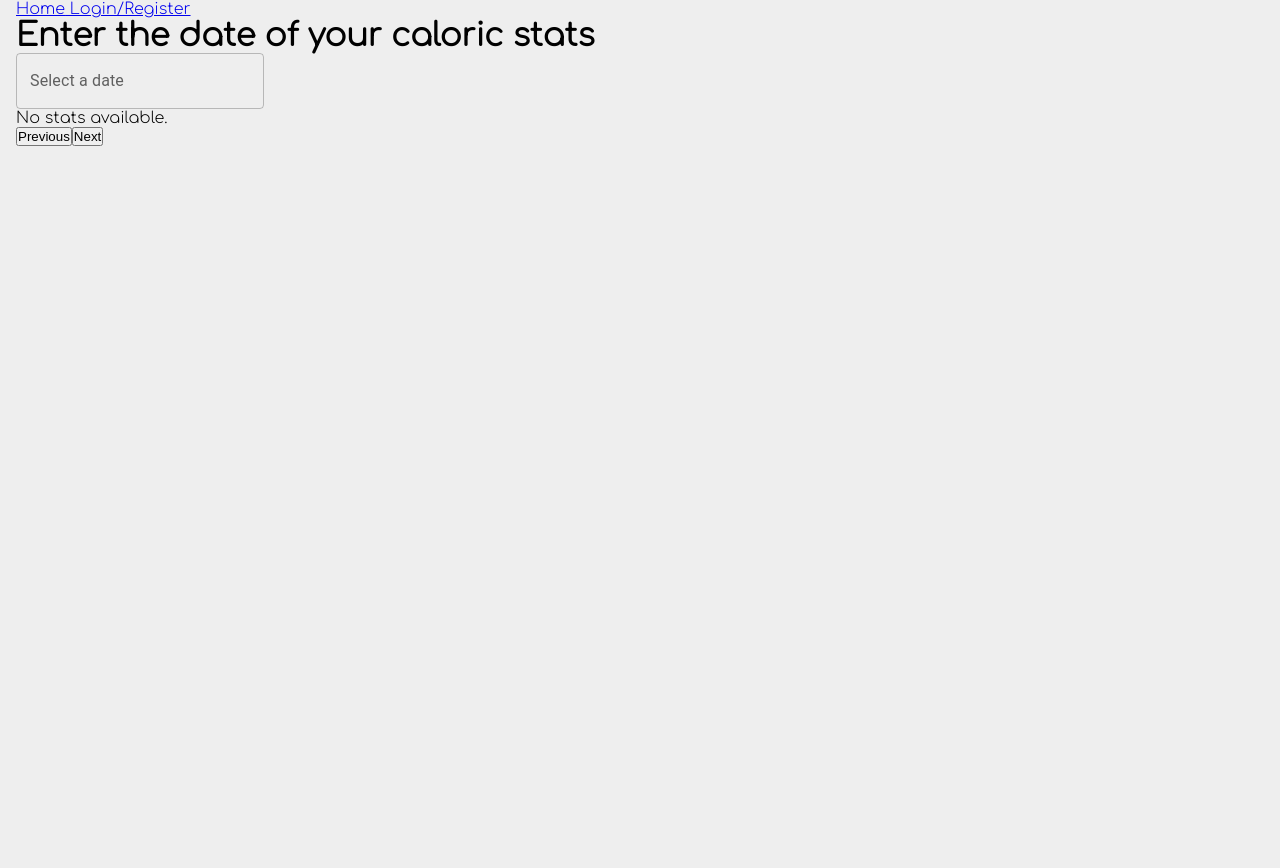
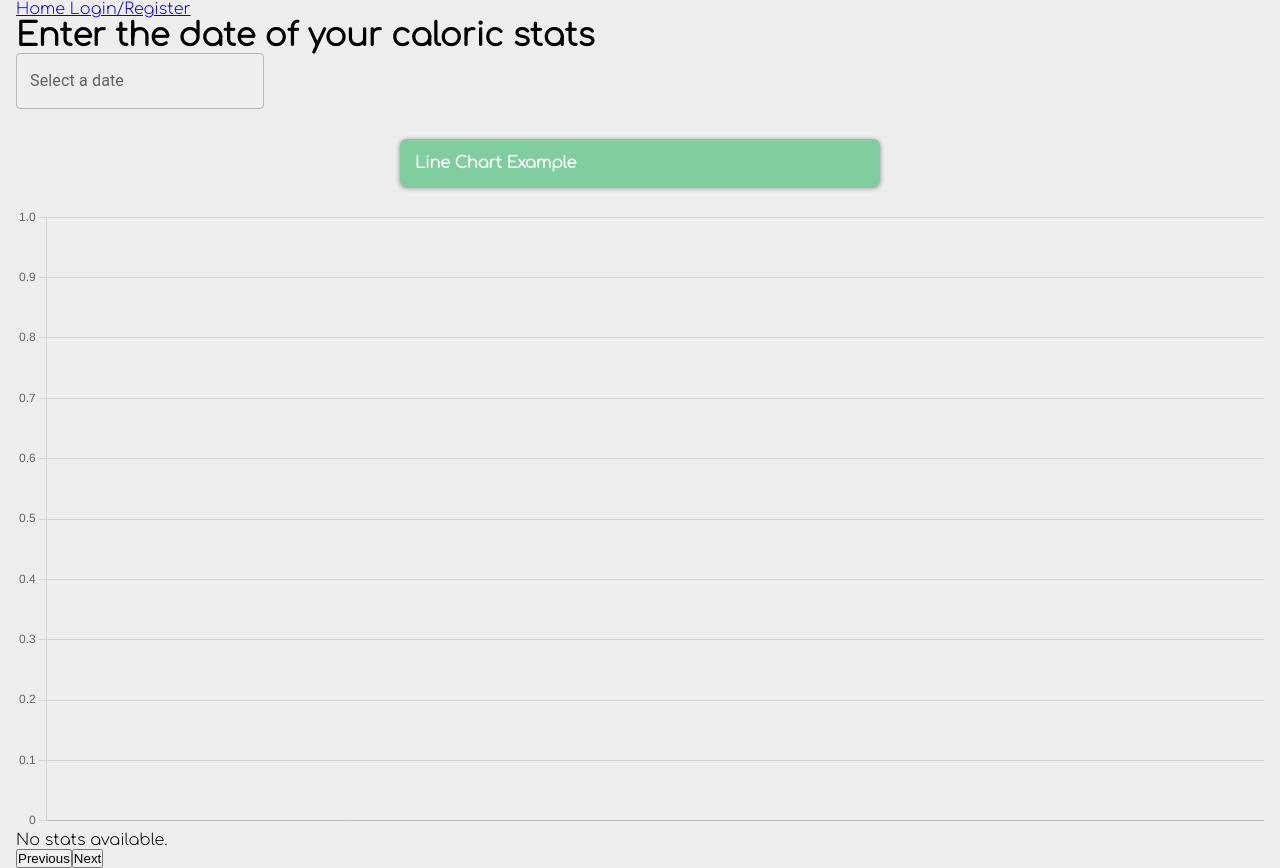
Before and after one commit to Seal5/CalTrack, a React (Create React App) app in the folder client/: page /stats in a window 1280 px wide. Before the commit the page ends 800 px from the top, so only its background shows below. Built offline with nearby package versions, Linux system fonts and the light colour scheme; no server answers.

Commit message:
Added Chart Function

```diff
--- a/client/package.json
+++ b/client/package.json
@@ -14,8 +14,10 @@
     "@testing-library/react": "^13.4.0",
     "@testing-library/user-event": "^13.5.0",
     "axios": "^1.4.0",
+    "chart.js": "^4.3.3",
     "date-fns": "^2.30.0",
     "react": "^18.2.0",
+    "react-chartjs-2": "^5.2.0",
     "react-cookie": "^4.1.1",
     "react-dom": "^18.2.0",
     "react-router-dom": "^6.14.2",
--- /dev/null
+++ b/client/src/Components/mainComp/LineChart.jsx
@@ -0,0 +1,43 @@
+import React, { useState, useEffect } from "react";
+import { Line } from "react-chartjs-2";
+import {
+    Chart as ChartJS,
+    LineElement,
+    CategoryScale,
+    LinearScale,
+    PointElement
+} from 'chart.js'
+
+ChartJS.register(
+    LineElement,
+    CategoryScale,
+    LinearScale,
+    PointElement
+)
+// props
+function LineChart(props) {
+    console.log(props.pastMonthDate)
+    const data = {
+        labels: props.pastMonthDate,
+    //   labels: ["hi", "h3", "h4"],
+        datasets: [
+        {
+            label: "Caloric Surplus/Defecit",
+            data: props.pastDateData,
+            // data: [5,3,2],
+            backgroundColor: "aqua",
+            borderColor: "rgba(75,192,192,1)",
+            tension: 0.1,
+        },
+        ],
+    };
+
+  return (
+    <div>
+      <h2>Line Chart Example</h2>
+      <Line data={data} />
+    </div>
+  );
+};
+
+export default LineChart;
--- a/client/src/Components/pages/Stats.jsx
+++ b/client/src/Components/pages/Stats.jsx
@@ -3,7 +3,10 @@ import { LocalizationProvider } from "@mui/x-date-pickers";
 import AdapterDateFns from '@mui/lab/AdapterDateFns'
 import DatePick from "../mainComp/DatePick";
 import { useGetUserID } from "../hooks/useGetUserID";
+import LineChart from "../mainComp/LineChart"
+import { Line } from "react-chartjs-2";
 import axios from "axios";
+// import { Line } from "react-chartjs-2"
 
 export const Stats = () => {
     const [stats, setStats] = useState([]);
@@ -18,8 +21,8 @@ export const Stats = () => {
                 const response = await axios.get("http://localhost:3001/stat"
                 , {
                     params: {
-                    userOwner: userOwner,
-                    currentDate: currentDate,
+                        userOwner: userOwner,
+                        currentDate: currentDate,
                     },
                 }
                 );
@@ -52,11 +55,55 @@ export const Stats = () => {
         }
     };
 
+    const chartData = async () => {
+        const chartDate = new Date();
+        const pastMonthDate = [];
+        const pastDateData = [];
+
+        for (let i = 30; i >= 0; i--){
+            const tempDate = chartDate.toISOString().split("T")[0]
+            pastMonthDate.push(tempDate)
+
+            const chartDataFinder = async() => {
+                try {
+                    const response = await axios.get(
+                        "http://localhost:3001/stat",
+                        {
+                        params: {
+                            userOwner: userOwner,
+                            currentDate: tempDate,
+                        },
+                        }
+                    );
+                    if (response.data[0] === undefined){
+                        pastDateData.push(0);
+                    } else {
+                        pastDateData.push(response.data[0].remaining);
+                    }
+                } catch (err) {
+                    console.log(err);
+                }
+            }
+
+            chartDataFinder();
+            chartDate.setDate(chartDate.getDate() - 1);
+        }
+        return ({ pastMonthDate, pastDateData })
+    }
+
+    // function LineChart() {
+    //     labels: ["January", "Febuary"]
+    // };
+
+    const chartDataObj = chartData();
     return (
       <div>
         <h1> Enter the date of your caloric stats</h1>
         <DatePick onDateChange={handleDateChange} />
-
+        <LineChart
+          pastMonthDate={chartDataObj.pastMonthDate}
+          pastDateData={chartDataObj.pastDateData}
+        />
         {stats.length === 0 ? (
           <p>No stats available.</p>
         ) : (
```
Also changed, not shown: 2 other files (tests, documents, lock files or other folders).
